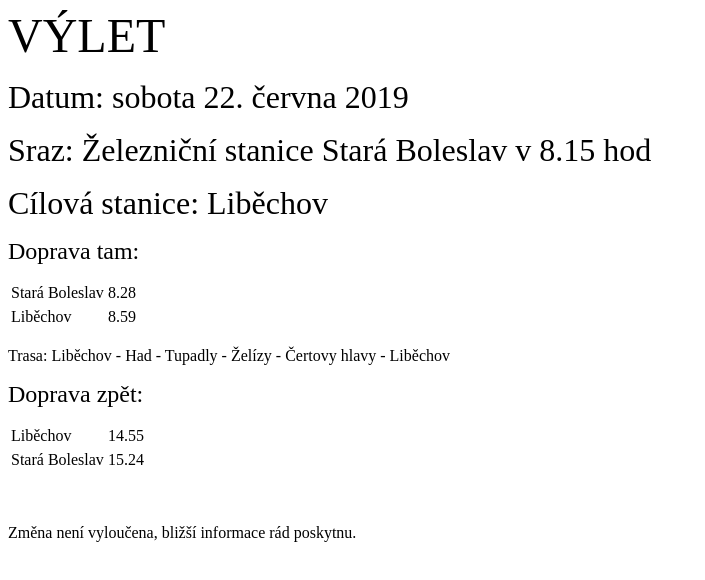
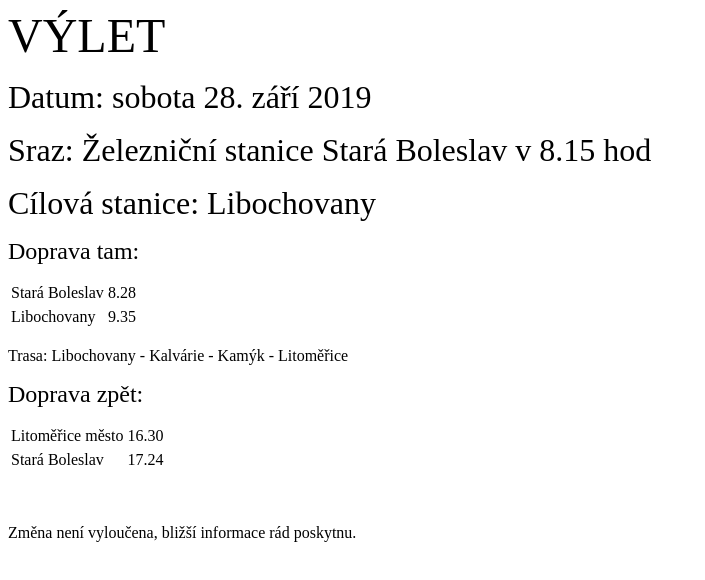
Before and after one commit to Greenscreener/duhajsky.gbl.cz, a plain HTML site: page duhajsk/tkrouzek/infvylet.htm in a window 1280 px wide. Shown: the whole page, without its empty margins (0-705 px from the left). Drawn offline with Linux system fonts and the light colour scheme.

Commit message:
Added changes from email.

```diff
--- a/duhajsk/tkrouzek/infvylet.htm
+++ b/duhajsk/tkrouzek/infvylet.htm
@@ -5,10 +5,10 @@
 <META content="MSHTML 6.00.6000.16809" name=GENERATOR></HEAD>
 <BODY bgColor=#ffffff>
 <P><FONT face="Times New Roman CE" color=#000000 size=7>VÝLET&nbsp;</FONT></P>
-<P><FONT face="Times New Roman CE" color=#000000 size=6>Datum: sobota 22. června 2019</FONT></P>
+<P><FONT face="Times New Roman CE" color=#000000 size=6>Datum: sobota 28. září 2019</FONT></P>
 <P><FONT face="Times New Roman CE" color=#000000 size=6>Sraz: Železniční stanice
 Stará Boleslav v 8.15 hod</FONT></P>
-<P><FONT face="Times New Roman CE" color=#000000 size=6>Cílová stanice: Liběchov</FONT></P>
+<P><FONT face="Times New Roman CE" color=#000000 size=6>Cílová stanice: Libochovany</FONT></P>
 <P><FONT face="Times New Roman CE" color=#000000 size=5>Doprava tam:</FONT></P>
 <TABLE border=0>
   <TBODY>
@@ -18,23 +18,23 @@ Stará Boleslav v 8.15 hod</FONT></P>
   <TR>
 
   <TR>
-    <TD>Liběchov</TD>
-    <TD>8.59</TD></TR>
+    <TD>Libochovany</TD>
+    <TD>9.35</TD></TR>
 <TR>
 
 </TBODY></TABLE>
-<P><FONT color=#000000>Trasa: Liběchov - Had - Tupadly - Želízy - Čertovy hlavy - Liběchov</FONT></P>
+<P><FONT color=#000000>Trasa: Libochovany - Kalvárie - Kamýk - Litoměřice</FONT></P>
 <P><FONT color=#000000 size=5>Doprava zpět:</FONT></P>
 <TABLE border=0>
   <TBODY>
   <TR>
-    <TD>Liběchov</TD>
-    <TD>14.55</TD></TR>
+    <TD>Litoměřice město</TD>
+    <TD>16.30</TD></TR>
   <TR>
 
   <TR>
     <TD>Stará Boleslav</TD>
-    <TD>15.24</TD></TR>
+    <TD>17.24</TD></TR>
 <TR>
 
 </TBODY></TABLE>
```
Also changed, not shown: duhajsk/novinky.htm (+3 -2 lines), index.html (+1 -1 lines).
